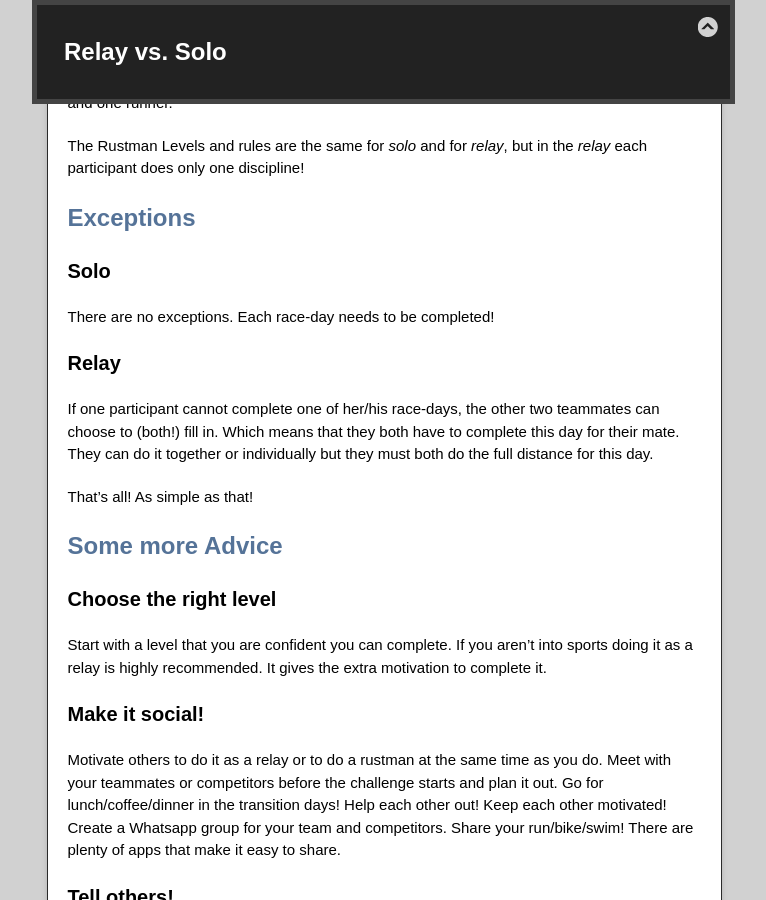
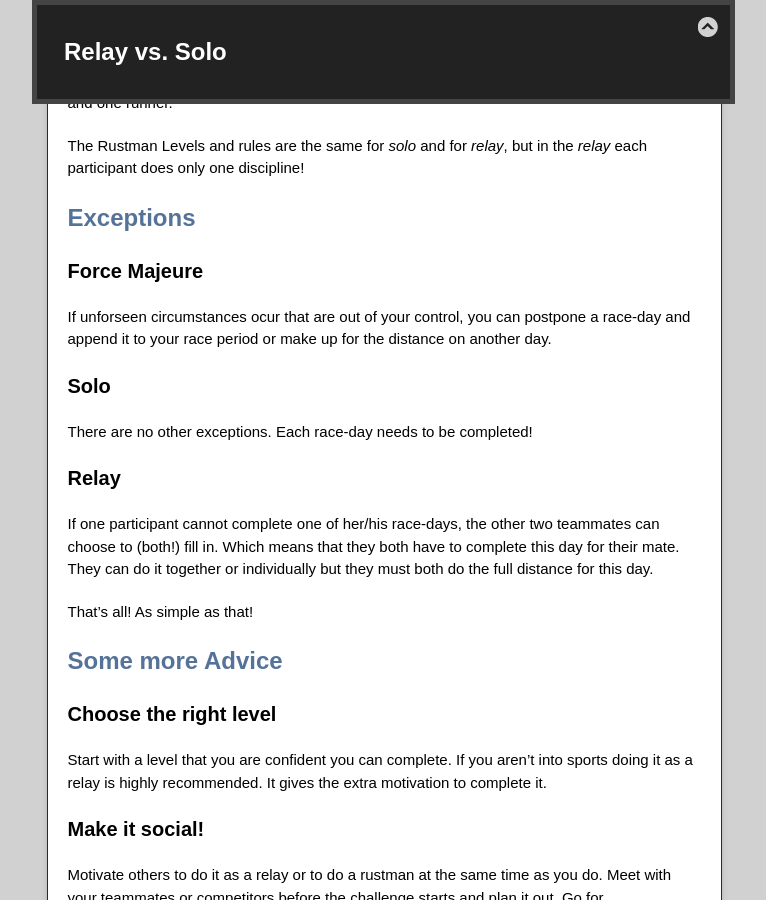
Before and after one commit to peterrautek/rustman, a Jekyll site: the page built from index.md, in a window 1280 px wide and 900 px high, scrolled down 2045 px. Shown: the whole window, without its empty margins (256-1022 px from the left). Built offline with Jekyll 4.4.1, drawn with Linux system fonts in a browser that asks for light colours.

Commit message:
adding force majeure rule

```diff
--- a/index.md
+++ b/index.md
@@ -67,8 +67,12 @@ The Rustman Levels and rules are the same for _solo_ and for _relay_,
 but in the _relay_ each participant does only one discipline!
 
 ## Exceptions
+### Force Majeure
+If unforseen circumstances ocur that are out of your control,
+you can postpone a race-day and append it to your race period or make up for the distance on another day.
+
 ### Solo
-There are no exceptions. Each race-day needs to be completed!
+There are no other exceptions. Each race-day needs to be completed!
 
 ### Relay
 If one participant cannot complete one of her/his race-days,
```
